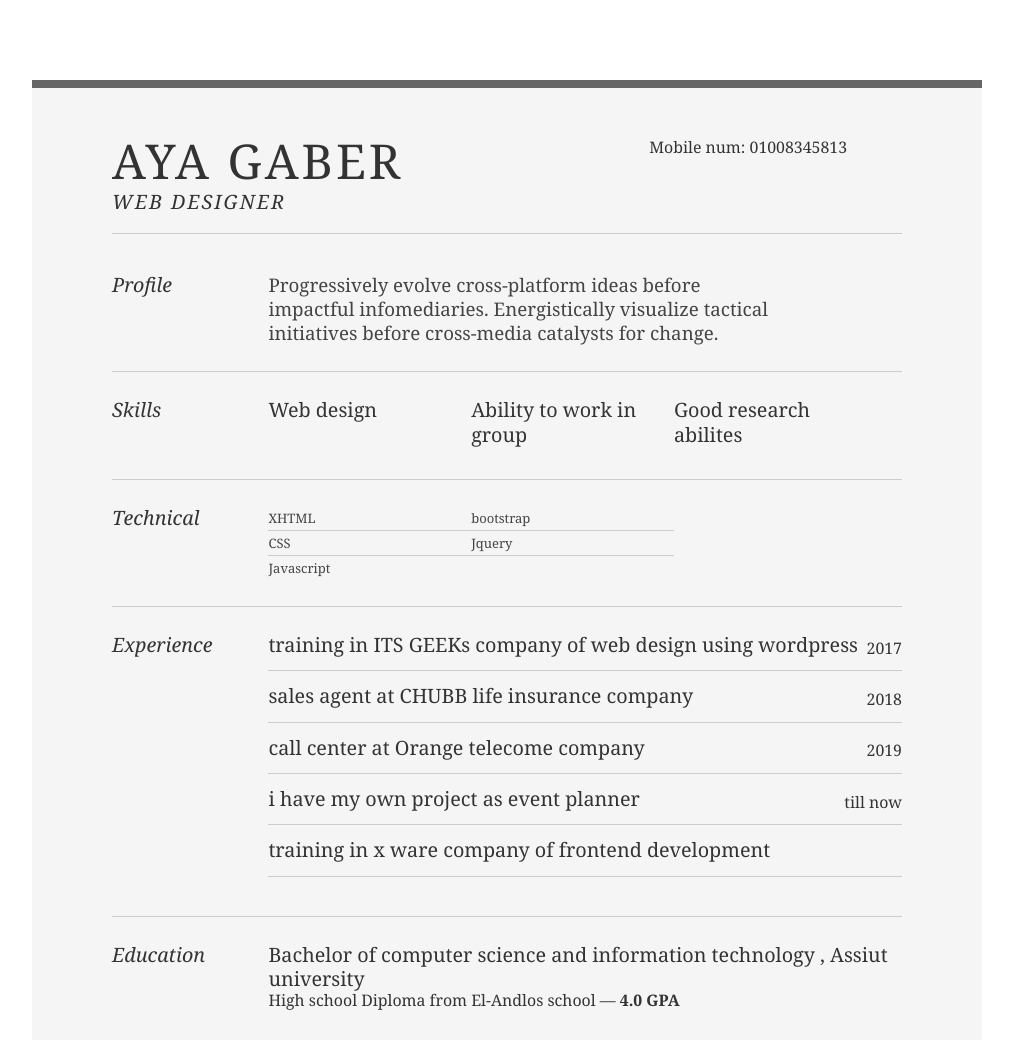
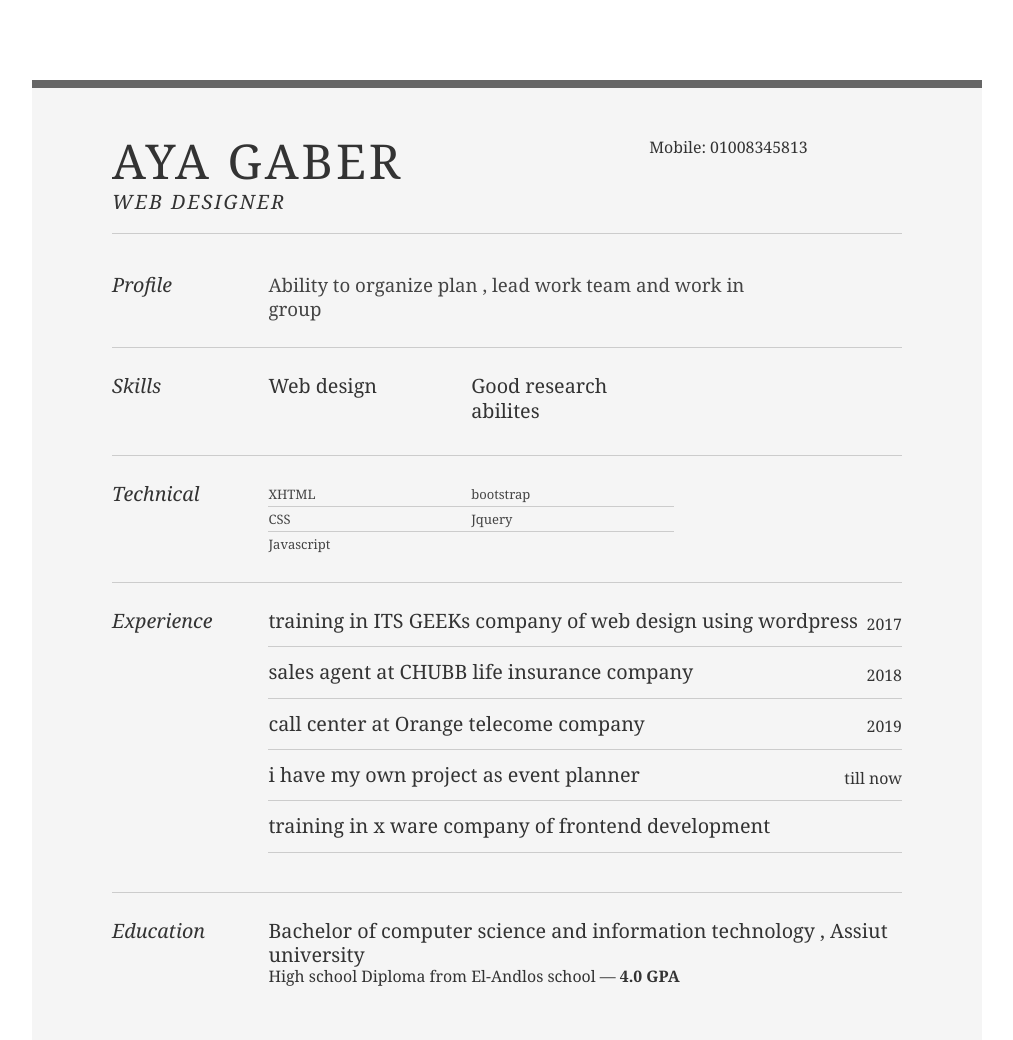
Before and after one commit to Ayagaber6/Ayagaber.github.io, a plain HTML site: page index.html in a window 1280 px wide. Shown: the top 1040 px of the page, without its empty margins (133-1146 px from the left). Drawn offline with Linux system fonts and the light colour scheme.

Commit message:
personal info

```diff
--- a/index.html
+++ b/index.html
@@ -27,7 +27,7 @@
 				<div class="yui-u">
 					<div class="contact-info">
 						<h3><a href="ayagaber6@gmail.com"></a></h3>
-						<h3>Mobile num: 01008345813</h3>
+						<h3>Mobile: 01008345813</h3>
 					</div><!--// .contact-info -->
 				</div>
 			</div><!--// .yui-gc -->
@@ -43,7 +43,7 @@
 						</div>
 						<div class="yui-u">
 							<p class="enlarge">
-								Progressively evolve cross-platform ideas before impactful infomediaries. Energistically visualize tactical initiatives before cross-media catalysts for change.
+								Ability to organize plan , lead work team and work in group
 							</p>
 						</div>
 					</div><!--// .yui-gf -->
@@ -56,10 +56,6 @@
 
 								<div class="talent">
 									<h2>Web design</h2>
-								</div>
-
-								<div class="talent">
-									<h2>Ability to work in group</h2>
 								</div>
 
 								<div class="talent">
```
